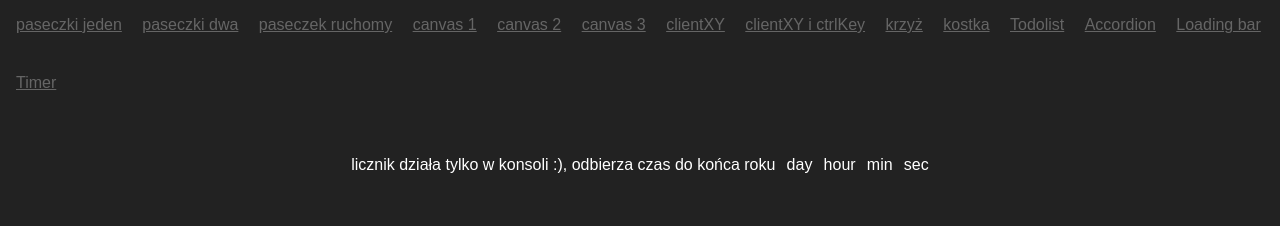
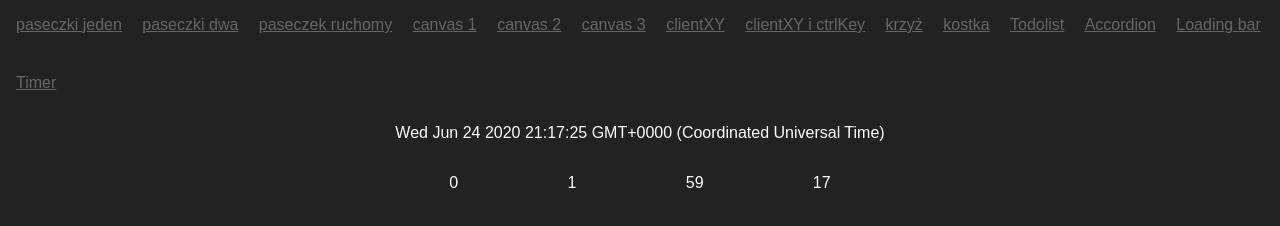
Before and after one commit to thiefunny/20200602-Experiments, a plain HTML site: page 15.html in a window 1280 px wide. Drawn offline with Linux system fonts and the light colour scheme.

Commit message:
timer 1.0 with Object is ready

```diff
--- a/15.css
+++ b/15.css
@@ -11,3 +11,9 @@ body {
     margin: 0 auto;
     justify-content: space-evenly;
 }
+
+.target {
+    text-align: center;
+    /* width: 100%; */
+    /* margin: 0 auto; */
+}
--- a/15.html
+++ b/15.html
@@ -10,8 +10,10 @@
 
 <body>
 <nav></nav>
-<div class="container">licznik działa tylko w konsoli :), odbierza czas do końca roku
-<div class="day">day</div>
+<div class="target">day</div>
+<div class="container">
+
+    <div class="day">day</div>
 <div class="hour">hour</div>
 <div class="min">min</div>
 <div class="sec">sec</div>
--- a/15.js
+++ b/15.js
@@ -1,12 +1,13 @@
+const targettimeEl = document.querySelector(".target");
 const daysEl = document.querySelector(".day");
 const hourEl = document.querySelector(".hour");
 const minEl = document.querySelector(".min");
 const secEl = document.querySelector(".sec");
 
 let teraz = new Date();
-const wtedy = new Date("2021-01-01");
+const wtedy = new Date("2020-06-24 21:17:25");
 
-let czas = setInterval(function() {
+function roznicaczasu() {
 
     teraz = new Date();
     roznica = new Date(wtedy - teraz);
@@ -25,13 +26,27 @@ let czas = setInterval(function() {
 
     return {
         rDays: days,
-        rhours: hoursleft,
+        rHours: hoursleft,
         rMinutes: minutesleft,
         rSeconds: secondsleft
     }
 
+}
+
+let showTimer = setInterval(function () {
+    console.log(Math.floor((wtedy - teraz)/1000));
+    if (Math.floor(wtedy - teraz)/1000 < 1) {
+        clearInterval(showTimer); targettimeEl.innerHTML = "JUUUUUUUUŻ!!!!!!";
+    } else {
+        targettimeEl.innerHTML = wtedy;
+        daysEl.innerHTML = roznicaczasu().rDays;
+        hourEl.innerHTML = roznicaczasu().rHours;
+        minEl.innerHTML = roznicaczasu().rMinutes;
+        secEl.innerHTML = roznicaczasu().rSeconds;
+    }
 }, 1000);
 
-console.log(czas);
+
+
 
 // daysEl.innerHTML = czas.rDays;
```
